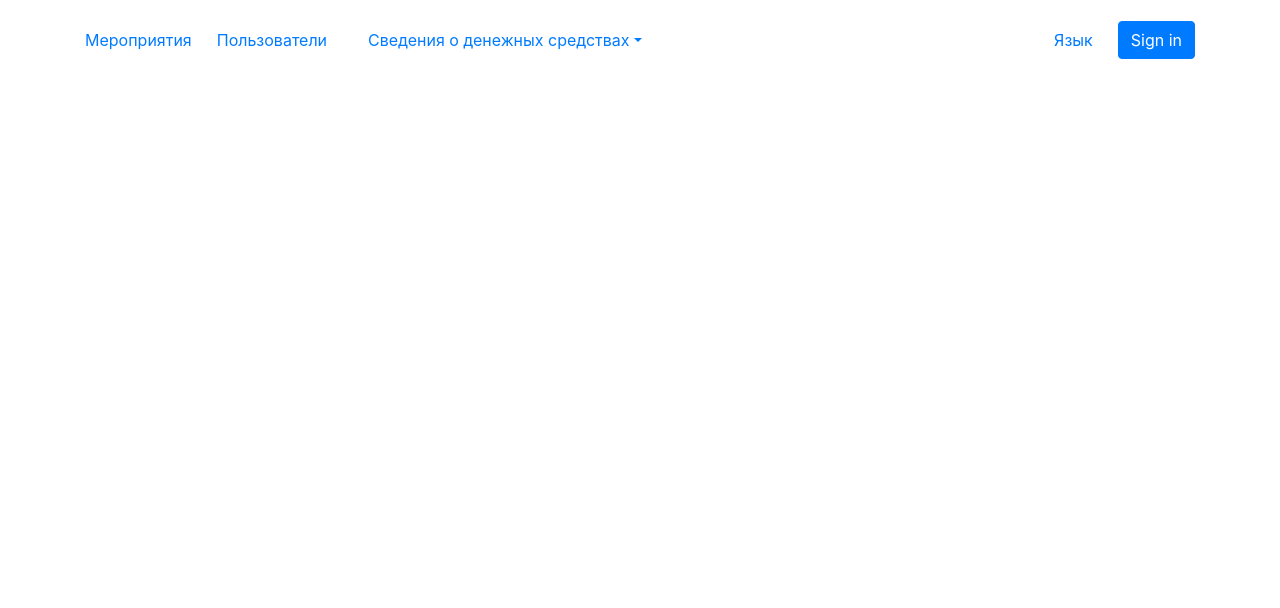
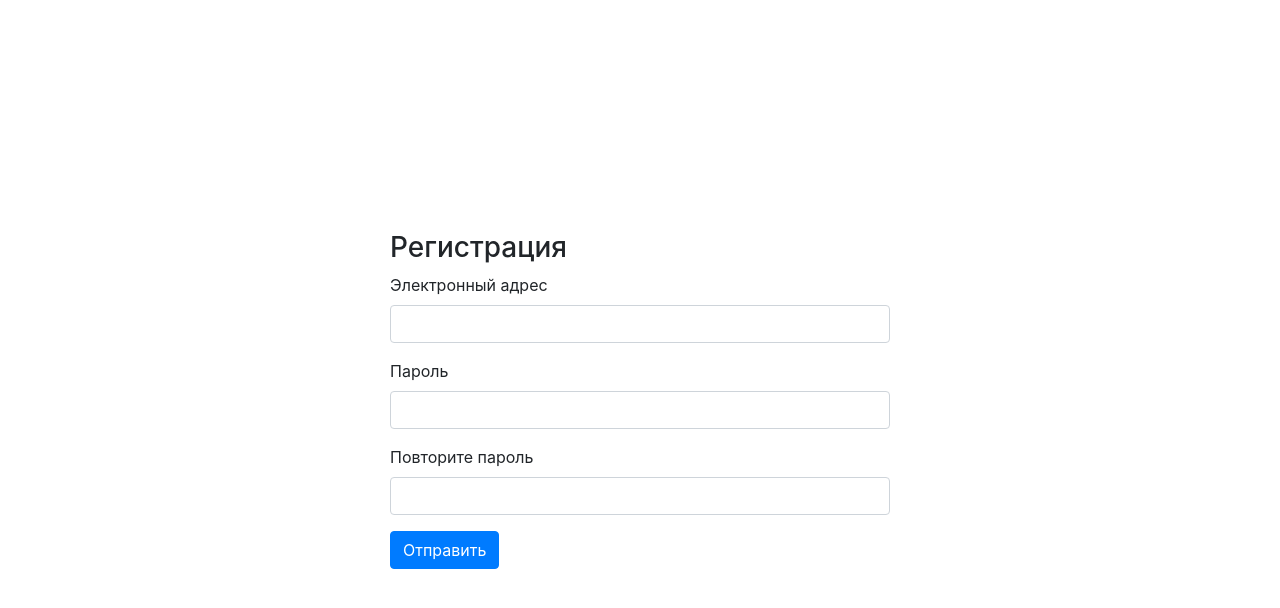
Before and after one commit to aytmamatov/cash, a React (Create React App) app: page / in a window 1280 px wide. Shown: the top 608 px of the page. Built offline with nearby package versions, Linux system fonts and the light colour scheme; no server answers.

Commit message:
added auth, signUp

```diff
--- a/src/App.js
+++ b/src/App.js
@@ -1,20 +1,39 @@
+import { useEffect, useState } from "react";
+import firebase from "./config/fbConfig";
 import { Route, Switch } from "react-router-dom";
 import CreateEvent from "./components/Events/CreateEvent/CreateEvent";
 import Events from "./components/Events/Events";
 import FullEvent from "./components/Events/FullEvent/FullEvent";
 import Header from "./components/Header/Header";
+import './components/Auth/Auth.sass'
 import "./sass/base.sass";
+import SignUp from "./components/Auth/SignUp/SignUp";
+
 
 function App() {
+  const [isLoadingUser, setIsLoadingUser] = useState(false);
+  useEffect(() => {
+    firebase.auth().onAuthStateChanged((user) => {
+      user ? setIsLoadingUser(true) : setIsLoadingUser(false);
+    });
+  }, []);
   return (
     <div className="App">
-      <Header />
       <div className="container">
-        <Switch>
-          <Route exact path="/create-event" component={CreateEvent}></Route>
-          <Route exact path="/events/:id" component={FullEvent}></Route>
-          <Route exact path="/events" component={Events}></Route>
-        </Switch>
+        {isLoadingUser ? (
+          <>
+            <Header />
+            <Switch>
+              <Route exact path="/create-event" component={CreateEvent}></Route>
+              <Route exact path="/events/:id" component={FullEvent}></Route>
+              <Route exact path="/events" component={Events}></Route>
+            </Switch>
+          </>
+        ) : (
+          <div className="auth">
+            <SignUp />
+          </div>
+        )}
       </div>
     </div>
   );
--- /dev/null
+++ b/src/components/Auth/Auth.sass
@@ -0,0 +1,7 @@
+.auth
+  display: flex
+  align-items: center
+  justify-content: center
+  min-height: 100vh
+  &-sign
+    min-width: 500px
--- /dev/null
+++ b/src/components/Auth/SignUp/SignUp.jsx
@@ -0,0 +1,48 @@
+import React from "react";
+import "./SignUp.sass";
+
+function SignUp() {
+  return (
+    <div className="signUp auth-sign">
+      <form>
+        <h3>Регистрация</h3>
+        <div className="mb-3">
+          <label htmlFor="exampleInputEmail1" className="form-label">
+            Электронный адрес
+          </label>
+          <input
+            type="email"
+            className="form-control"
+            id="exampleInputEmail1"
+            aria-describedby="emailHelp"
+          />
+        </div>
+        <div className="mb-3">
+          <label htmlFor="exampleInputPassword1" className="form-label">
+            Пароль
+          </label>
+          <input
+            type="password"
+            className="form-control"
+            id="exampleInputPassword1"
+          />
+        </div>
+        <div className="mb-3">
+          <label htmlFor="exampleInputPassword1" className="form-label">
+            Повторите пароль
+          </label>
+          <input
+            type="password"
+            className="form-control"
+            id="exampleInputPassword1"
+          />
+        </div>
+        <button type="submit" className="btn btn-primary">
+          Отправить
+        </button>
+      </form>
+    </div>
+  );
+}
+
+export default SignUp;
--- /dev/null
+++ b/src/components/Auth/SignUp/SignUp.sass
@@ -0,0 +1 @@
+.signUp
--- a/src/components/Header/Header.jsx
+++ b/src/components/Header/Header.jsx
@@ -43,7 +43,7 @@ function Header() {
             <Link to="/language" className="header__link">
               Язык
             </Link>
-            <button className="btn btn-primary">Sign in</button>
+            <button className="btn btn-primary">Войти</button>
           </div>
         </div>
       </div>
--- a/src/config/fbConfig.js
+++ b/src/config/fbConfig.js
@@ -1,3 +1,4 @@
+import firebase from "firebase";
 const firebaseConfig = {
   apiKey: "AIzaSyDFBRkBMuGbkynXbSMArXvCfsN8FXDPE-M",
   authDomain: "fundraising-d9bc9.firebaseapp.com",
@@ -8,5 +9,4 @@ const firebaseConfig = {
   appId: "1:913745854857:web:a7b82416e3918a520ba158",
 };
 firebase.initializeApp(firebaseConfig);
-
 export default firebase;
```
Also changed, not shown: src/sass/base.sass (line endings or trailing spaces).
